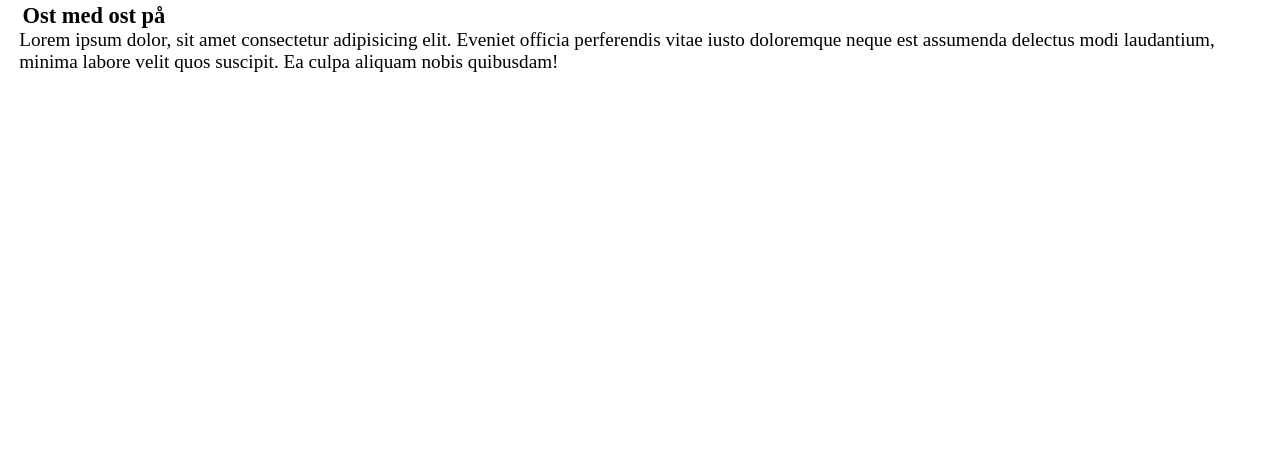
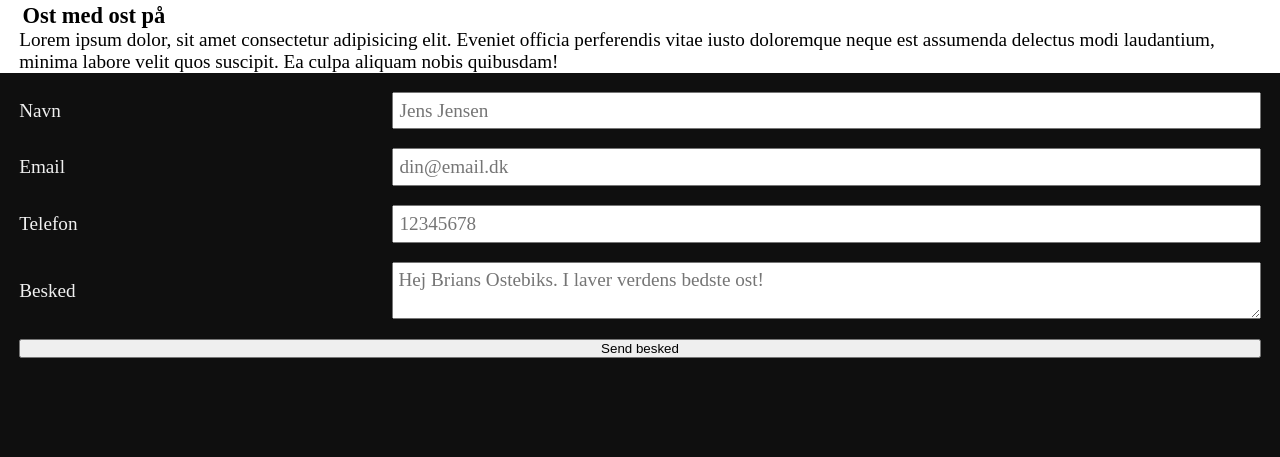
Before and after one commit to BrianEmilius/brians--ostebiks, a plain HTML site: page index.html in a window 1280 px wide. Shown: the part 2466-2923 px from the top of the page. Before the commit the page ends 2539 px from the top, so only its background shows below. Drawn offline with nearby package versions, Linux system fonts and the light colour scheme.

Commit message:
add form and validation

```diff
--- /dev/null
+++ b/assets/css/siteFooter.css
@@ -0,0 +1,25 @@
+.siteFooter {
+	height: 20em;
+	background-color: hsl(0, 0%, 6%);
+	color: hsl(0, 0%, 94%);
+	padding: 1em;
+}
+
+.siteFooter__contactForm {
+	display: flex;
+	flex-direction: column;
+	gap: 1em;
+}
+
+.inputField__label {
+	display: flex;
+	justify-content: space-between;
+	align-items: center;
+}
+
+.inputField__input, .inputField__text {
+	width: 70%;
+	font-size: inherit;
+	font-family: inherit;
+	padding: .3em;
+}
--- /dev/null
+++ b/assets/scripts/contactForm.js
@@ -0,0 +1,46 @@
+(function() {
+	const FORM = document.querySelector(".siteFooter__contactForm")
+
+	FORM.addEventListener("submit", submitHandler)
+
+	function validate(element) {
+		if (element.type === "submit"
+				|| element.type === "button"
+				|| element.type === "reset") {
+					return
+		}
+
+		const FEEDBACK = element.parentElement.nextSibling.nextSibling
+		FEEDBACK.innerText = ""
+
+		if (element.required && !element.value) {
+			FEEDBACK.innerText = "Dette felt må ikke være tomt."
+			return
+		}
+
+		if (element.type === "email") {
+			if (element.value.includes("@")
+					&& element.value.split("@").length === 2) {
+				if (element.value.indexOf("@") === 0
+						|| element.value.indexOf("@") === element.value.length - 1) {
+							FEEDBACK.innerText = "Skriv en gyldig email."
+							return
+						}
+			} else {
+				FEEDBACK.innerText = "Skriv en gyldig email."
+				return
+			}
+		}
+	} // validate slutter her
+
+	function submitHandler(event) {
+		event.preventDefault()
+
+		Array.from(event.target)
+			.forEach(element => validate(element))
+	}
+
+	const includeSymbol = (string, symbol) => string.includes(symbol)
+	const tooManyAts = string => string.split("@").length > 1
+	const hasIllegalAt = string => string.indexOf("@") === 0 || string.indexOf("@") === string.length - 1
+})()
--- a/index.html
+++ b/index.html
@@ -44,10 +44,67 @@
 		</section>
 	</main>
 
+	<footer class="siteFooter">
+		<form
+			action=""
+			class="siteFooter__contactForm"
+			novalidate>
+			<div class="inputField">
+				<label class="inputField__label">
+					Navn
+					<input
+						type="text"
+						class="inputField__input"
+						placeholder="Jens Jensen"
+						name="name"
+						required>
+				</label>
+				<span class="inputField__feedback"></span>
+			</div>
+			<div class="inputField">
+				<label class="inputField__label">
+					Email
+					<input
+						type="email"
+						class="inputField__input"
+						placeholder="din@email.dk"
+						name="email"
+						required>
+				</label>
+				<span class="inputField__feedback"></span>
+			</div>
+			<div class="inputField">
+				<label class="inputField__label">
+					Telefon
+					<input
+						type="tel"
+						class="inputField__input"
+						placeholder="12345678"
+						name="phone"
+						required>
+				</label>
+				<span class="inputField__feedback"></span>
+			</div>
+			<div class="inputField">
+				<label class="inputField__label">
+					Besked
+					<textarea
+						class="inputField__text"
+						placeholder="Hej Brians Ostebiks. I laver verdens bedste ost!"
+						name="message"
+						required></textarea>
+				</label>
+				<span class="inputField__feedback"></span>
+			</div>
+			<button type="submit">Send besked</button>
+		</form>
+	</footer>
+
 	<script src="https://unpkg.com/feather-icons"></script>
 	<script>
 		feather.replace()
 	</script>
 	<script src="./assets/scripts/burgermenu.js" defer></script>
+	<script src="./assets/scripts/contactForm.js" defer></script>
 </body>
 </html>
--- a/style.css
+++ b/style.css
@@ -4,3 +4,4 @@
 @import url("./assets/css/header.css");
 @import url("./assets/css/primaryNavigation.css");
 @import url("./assets/css/highlights.css");
+@import url("./assets/css/siteFooter.css");
```
